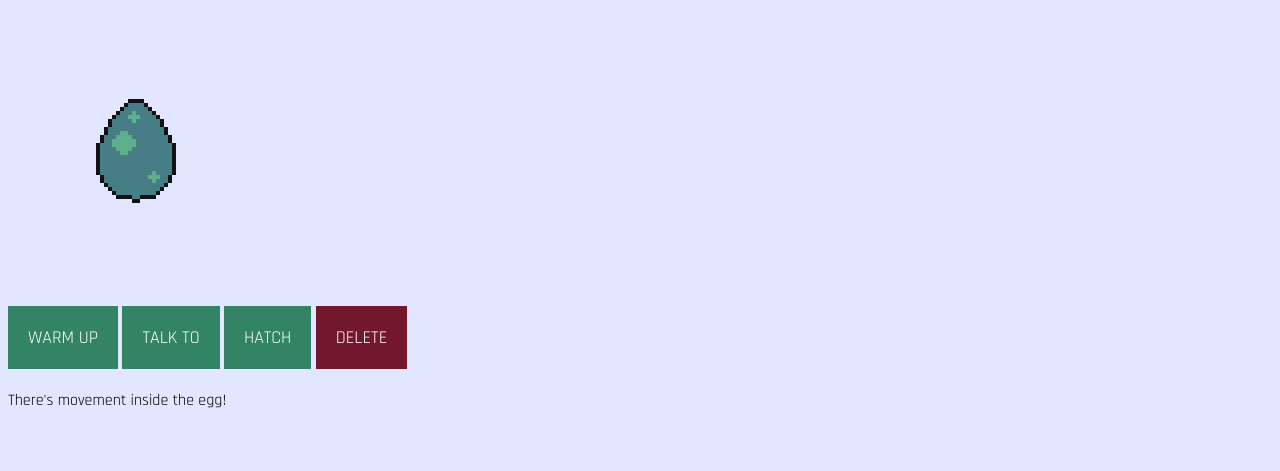
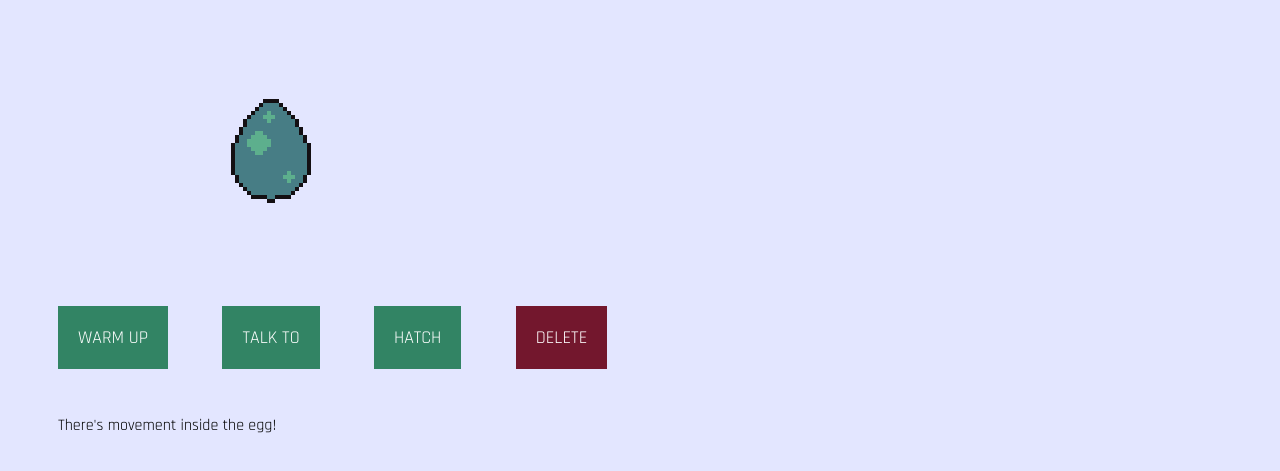
Before and after one commit to beccaww/dino-pet, a website: page public/egg-pet.html in a window 1280 px wide. Both pictures are taken after a click on the button "WARM UP". Shown: the part 65-536 px from the top of the page. Drawn offline with nearby package versions, Linux system fonts and the light colour scheme.

Commit message:
minor changes

```diff
--- a/public/egg-pet.css
+++ b/public/egg-pet.css
@@ -1,4 +1,4 @@
-*{
+* {
   box-sizing: border-box;
   font-family: 'Rajdhani', sans-serif;
   /*font-family: 'Unica One', cursive;*/
@@ -9,13 +9,13 @@
   background: #e3e6ff;
 }
 
-  h1{
+h1 {
   background-color: #328464;
   color: white;
 }
 
 .image {
-    margin: auto;
+  margin-left: 135px;
 }
 
 .button {
@@ -29,7 +29,8 @@
   border-radius: 0;
   cursor: pointer;
   transition: all 0.3s ease;
-    margin-top: 25px
+  margin-top: 25px;
+  margin-left: 50px;
 }
 
 .delete {
@@ -37,10 +38,11 @@
 }
 
 
+.sentence {
+  margin-left: 50px;
+  margin-top: 25px;
+}
+
 .hidden {
   display: none;
 }
-
-  #hatch {
-    visibility: "hidden";
-}
```
Also changed, not shown: public/pet.html (+1 -1 lines). Lines whose indentation alone changed are shown as unchanged.
